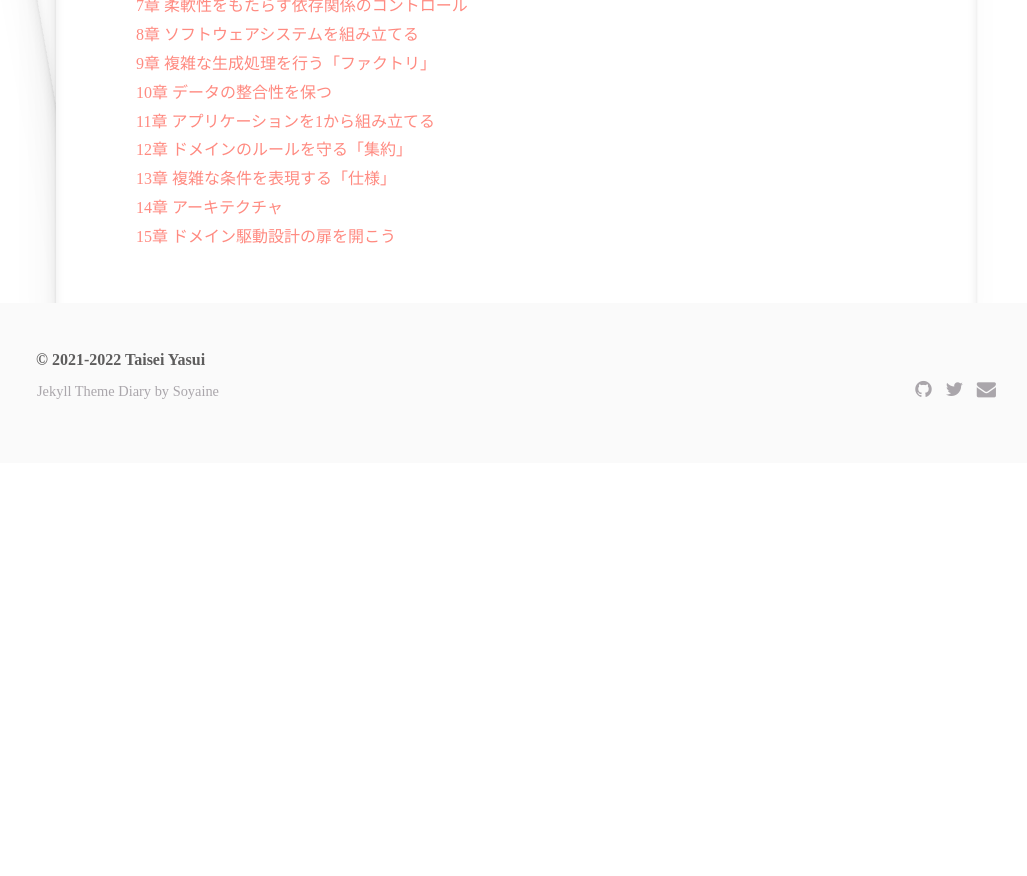
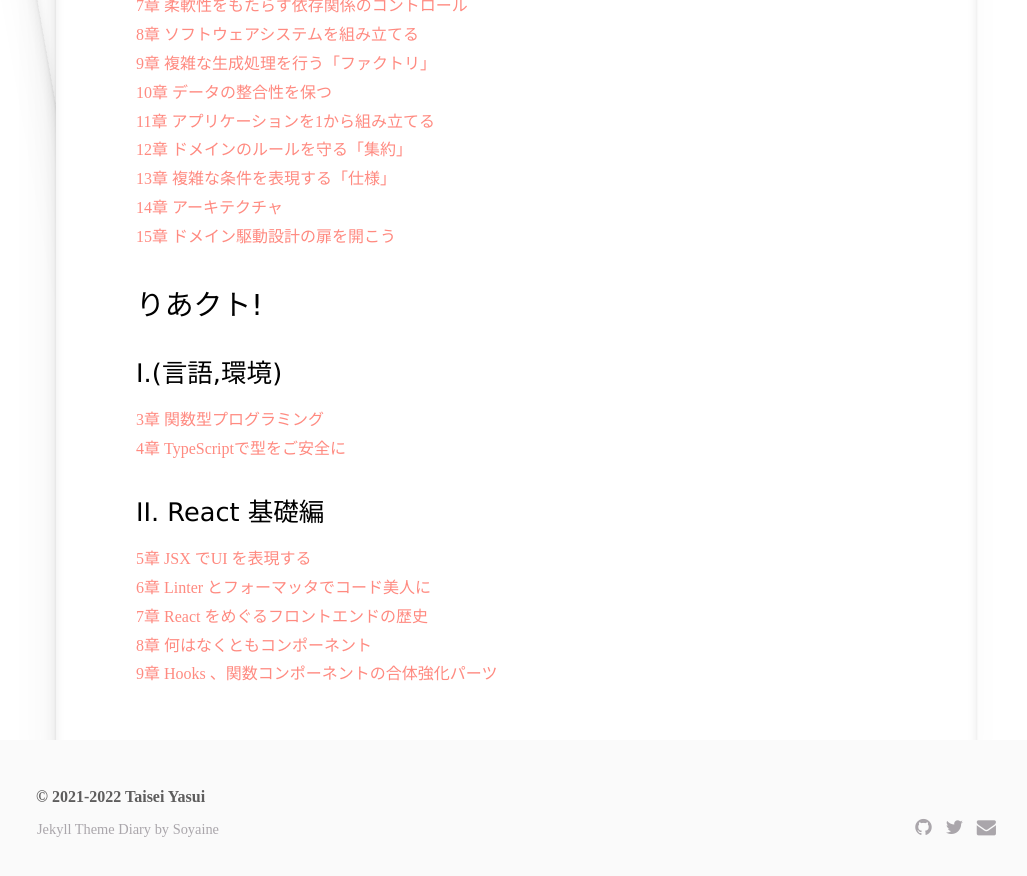
Before and after one commit to taisei-13046/TIL_pages, a Jekyll site: the page built from summary.md, in a window 1280 px wide and 900 px high, scrolled down 608 px. Shown: the top 876 px of the window, without its empty margins (124-1151 px from the left). Built offline with Jekyll 4.4.1, drawn with Linux system fonts in a browser that asks for light colours; before the commit the page ends 1071 px from its top, so only the background shows below that.

Commit message:
Update summary.md

```diff
--- a/summary.md
+++ b/summary.md
@@ -24,3 +24,16 @@ title: summary
 [13章 複雑な条件を表現する「仕様」](https://married-look-b3b.notion.site/13-9f3617497da14de78aa8684e357d9731)
 [14章 アーキテクチャ](https://married-look-b3b.notion.site/14-c4b488a910124c4baa9e46fb66f4aae9)
 [15章 ドメイン駆動設計の扉を開こう](https://married-look-b3b.notion.site/15-d8ab3f8fe4424412a668bca77df85ef0)
+
+
+## りあクト!
+### I.(言語,環境)
+[3章 関数型プログラミング](https://married-look-b3b.notion.site/3-7694b274588042eb80faecbaffc31108)
+[4章 TypeScriptで型をご安全に](https://married-look-b3b.notion.site/4-TypeScript-9b5b8884fd1a4260b986164decd8cfb6)
+
+### II. React 基礎編
+[5章 JSX でUI を表現する](https://married-look-b3b.notion.site/5-JSX-UI-337c1dae16ab4ff093078329eedfc2db)
+[6章 Linter とフォーマッタでコード美人に](https://married-look-b3b.notion.site/6-Linter-4fd93d54e72647739974236cf9f1f89d)
+[7章 React をめぐるフロントエンドの歴史](https://married-look-b3b.notion.site/7-React-91e5635ed03941338cf8ea35170fdc70)
+[8章 何はなくともコンポーネント](https://married-look-b3b.notion.site/8-cd95793a9d8d4cc3bd5229786cb74634)
+[9章 Hooks 、関数コンポーネントの合体強化パーツ](https://married-look-b3b.notion.site/9-Hooks-e091a66753e94367ba67961b9be2b97b)
```
